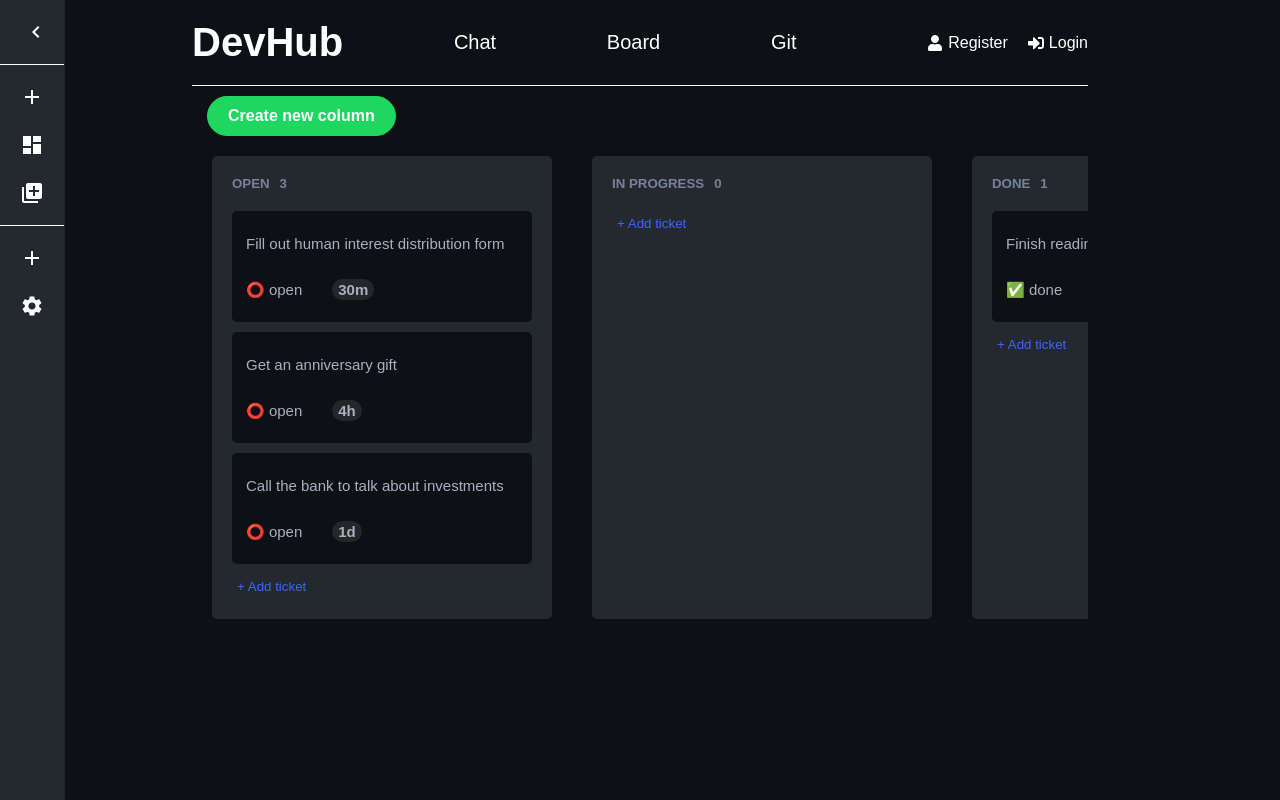
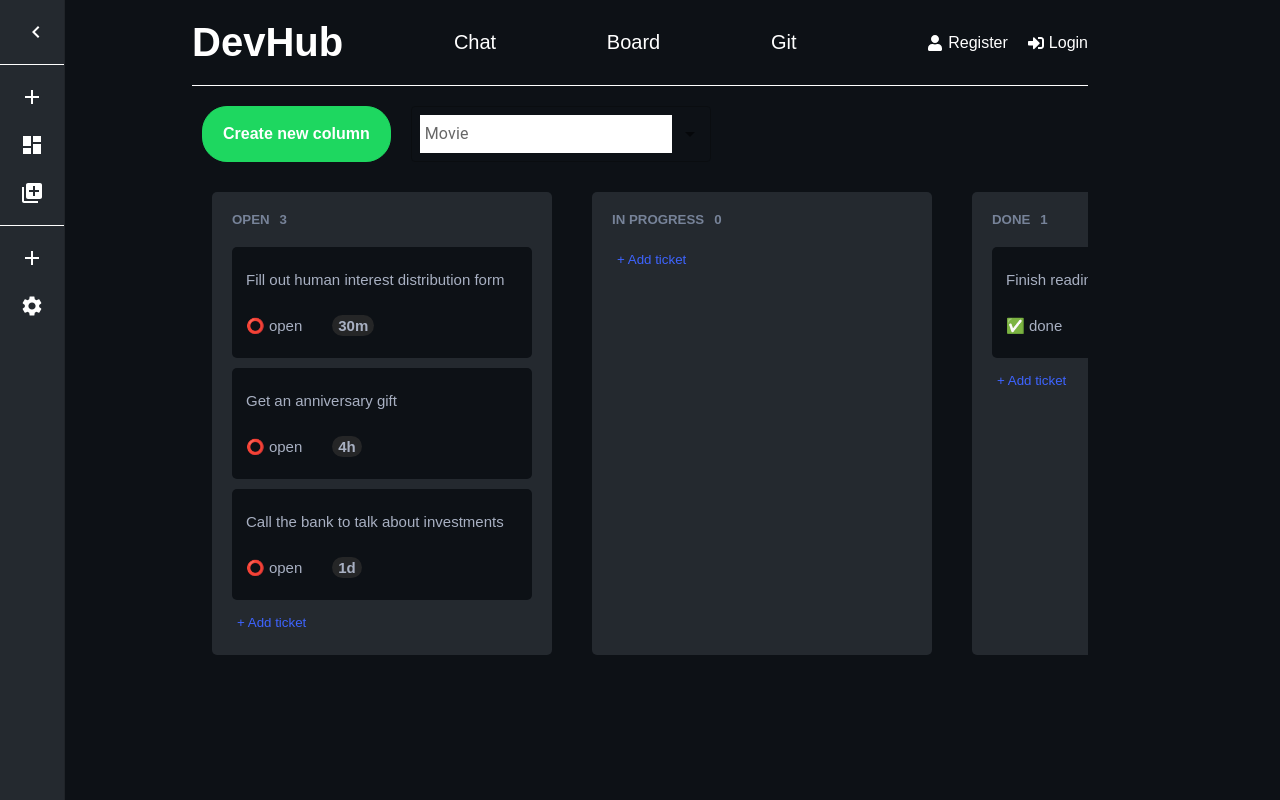
Before and after one commit to MustafaK99/DevHub, a React (Create React App) app in the folder client/: page /board in a window 1280 px wide. Built offline with nearby package versions, Linux system fonts and the light colour scheme; data requests are answered from the project's data file.

Commit message:
started looking at dropdown for prj might scrap

```diff
--- a/client/src/pages/Board/Board.js
+++ b/client/src/pages/Board/Board.js
@@ -1,3 +1,5 @@
+import Autocomplete from '@mui/material/Autocomplete';
+import TextField from '@mui/material/TextField';
 import React, { useEffect, useState } from "react";
 import Col from "../../components/Col";
 import MiniDrawer from "../../components/drawer/MiniDrawer";
@@ -5,12 +7,25 @@ import DropWrapper from "../../components/DropWrapper";
 import Item from "../../components/item";
 import './board.css';
 
-
 const Board = () => {
 
     const [items, setItems] = useState([]);
     const [dragEl, setDragEl] = useState(null);
     const [statusIcons, setStatusIcons] = useState([]);
+
+    const top100Films = [
+        { label: 'The Shawshank Redemption', year: 1994 },
+        { label: 'The Godfather', year: 1972 },
+        { label: 'The Godfather: Part II', year: 1974 },
+        { label: 'The Dark Knight', year: 2008 },
+        { label: '12 Angry Men', year: 1957 },
+        { label: "Schindler's List", year: 1993 },
+        { label: 'Pulp Fiction', year: 1994 },
+        {
+            label: 'The Lord of the Rings: The Return of the King',
+            year: 2003,
+        }
+    ]
 
 
     useEffect(() => {
@@ -85,8 +100,24 @@ const Board = () => {
         <>
             <MiniDrawer />
 
+
             <div className="board-content">
-                <button className='button-column'>Create new column</button>
+
+                <div className='board-top-taskbar'>
+
+                    <button className='button-column board-top-taskbar-item'>Create new column</button>
+                    <Autocomplete
+                        className='board-top-taskbar-item'
+                        disablePortal
+                        id="combo-box"
+                        options={top100Films}
+                        sx={{ width: 300 }}
+                        renderInput={(params) => <TextField {...params} label="Movie" />}
+                    />
+
+
+                </div>
+
                 <div className={"row"}>
                     {["open", "in progress", "done"].map(status => {
                         return (
--- a/client/src/pages/Board/board.css
+++ b/client/src/pages/Board/board.css
@@ -10,7 +10,7 @@
 
 body {
     color: var(--text-color);
-    font-family: rubik,arial;
+    font-family: rubik, arial;
     margin: 0;
 }
 
@@ -31,7 +31,8 @@ label {
     display: block;
 }
 
-button, input {
+button,
+input {
     padding: 4px;
     border: 1px solid var(--disabled-color);
 }
@@ -93,7 +94,7 @@ select {
     align-items: center;
 }
 
-.item-icons > * {
+.item-icons>* {
     margin-right: 10px;
 }
 
@@ -108,7 +109,7 @@ select {
     flex-direction: column;
     margin: 20px;
     padding: 20px;
-    background-color:#24292f;
+    background-color: #24292f;
     border-radius: 5px;
 }
 
@@ -121,7 +122,8 @@ select {
     font-size: 0.83em;
 }
 
-.col-header, .col-count {
+.col-header,
+.col-count {
     font-size: inherit;
     margin-top: inherit;
     margin-bottom: unset;
@@ -169,7 +171,8 @@ select {
     left: 0;
     right: 0;
     bottom: 0;
-    background-color: rgba(0,0,0,0.5);;
+    background-color: rgba(0, 0, 0, 0.5);
+    ;
 }
 
 .close-btn-ctn {
@@ -228,46 +231,59 @@ select {
     font-weight: 600;
 }
 
-ul  {
-   list-style: none;
-   margin: 0;
-   padding: 0;
+ul {
+    list-style: none;
+    margin: 0;
+    padding: 0;
 }
 
-.links-for-list{
-    color:#dadce1;
+.links-for-list {
+    color: #dadce1;
     text-decoration: none;
 }
 
-.button-column{
+.button-column {
     padding: 10px 20px;
     margin-left: 15px;
     border-radius: 25px;
-    background:  rgba(30, 215,96,1);
-    border-color:rgba(30, 215,96,1) ;
-    color: rgba(255,255,255,1);
+    background: rgba(30, 215, 96, 1);
+    border-color: rgba(30, 215, 96, 1);
+    color: rgba(255, 255, 255, 1);
     font-size: 16px;
     font-weight: 700;
     cursor: pointer;
     text-align: center;
     appearance: button;
-    display: flex;
-    align-items: center;
-    justify-content: center;
+
 }
 
 
 
-.auto-complete{
-    background-color:rgb(220, 219, 219);
-    border-color: rgba(30, 215,96,1);
+.auto-complete {
+    background-color: rgb(220, 219, 219);
+    border-color: rgba(30, 215, 96, 1);
     margin-top: 20px;
     margin-bottom: 10px;
 }
-.board-content{
+
+.board-content {
     margin-top: 10px;
     display: flex;
     align-items: flex-start;
     flex-direction: column;
     overflow: auto;
 }
+
+.board-top-taskbar {
+    display: flex;
+    justify-content: space-between;
+}
+
+.board-top-taskbar-item {
+    margin: 10px;
+}
+
+#combo-box {
+    background-color: rgba(255, 255, 255, 1);
+
+}
```
